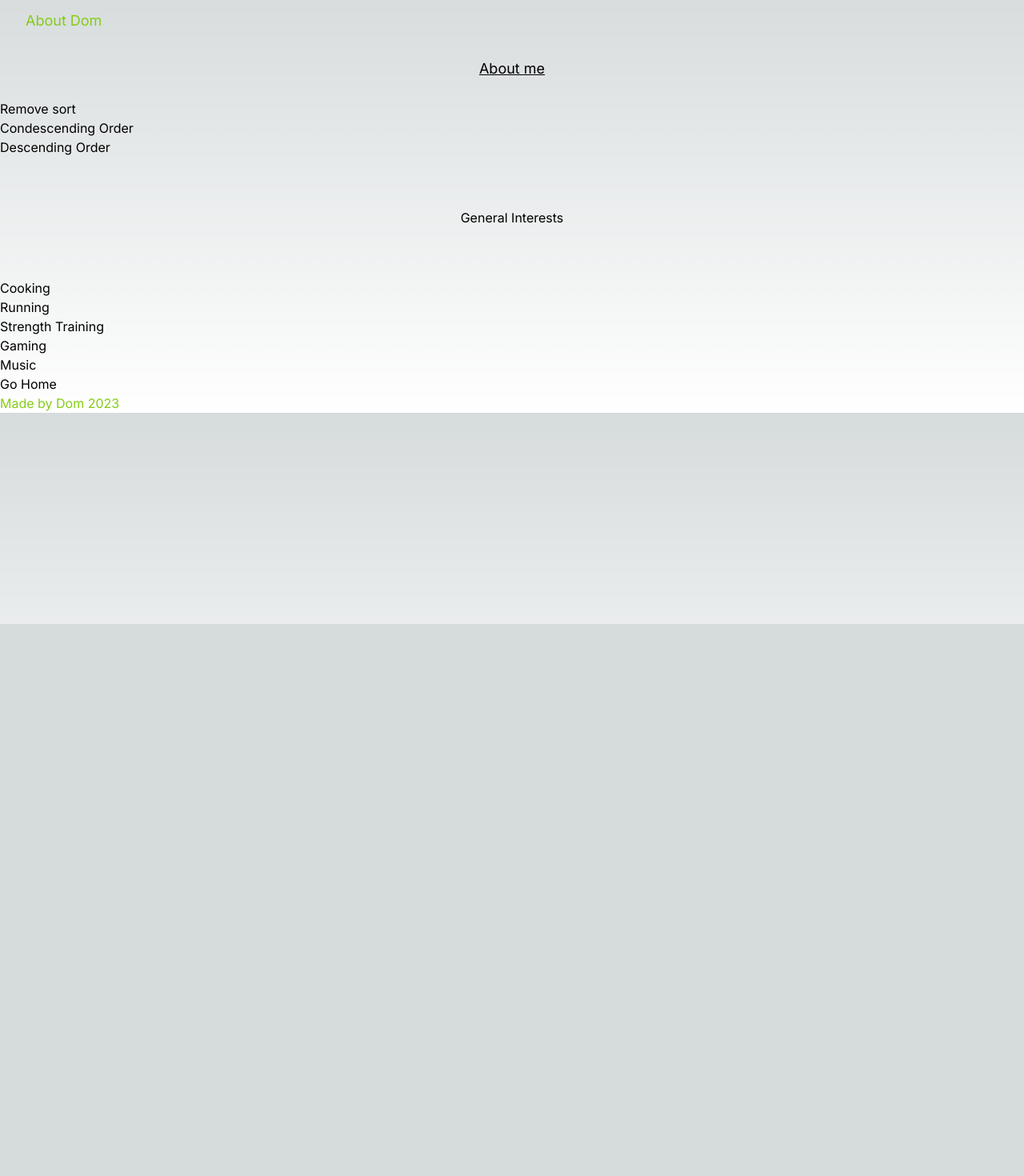
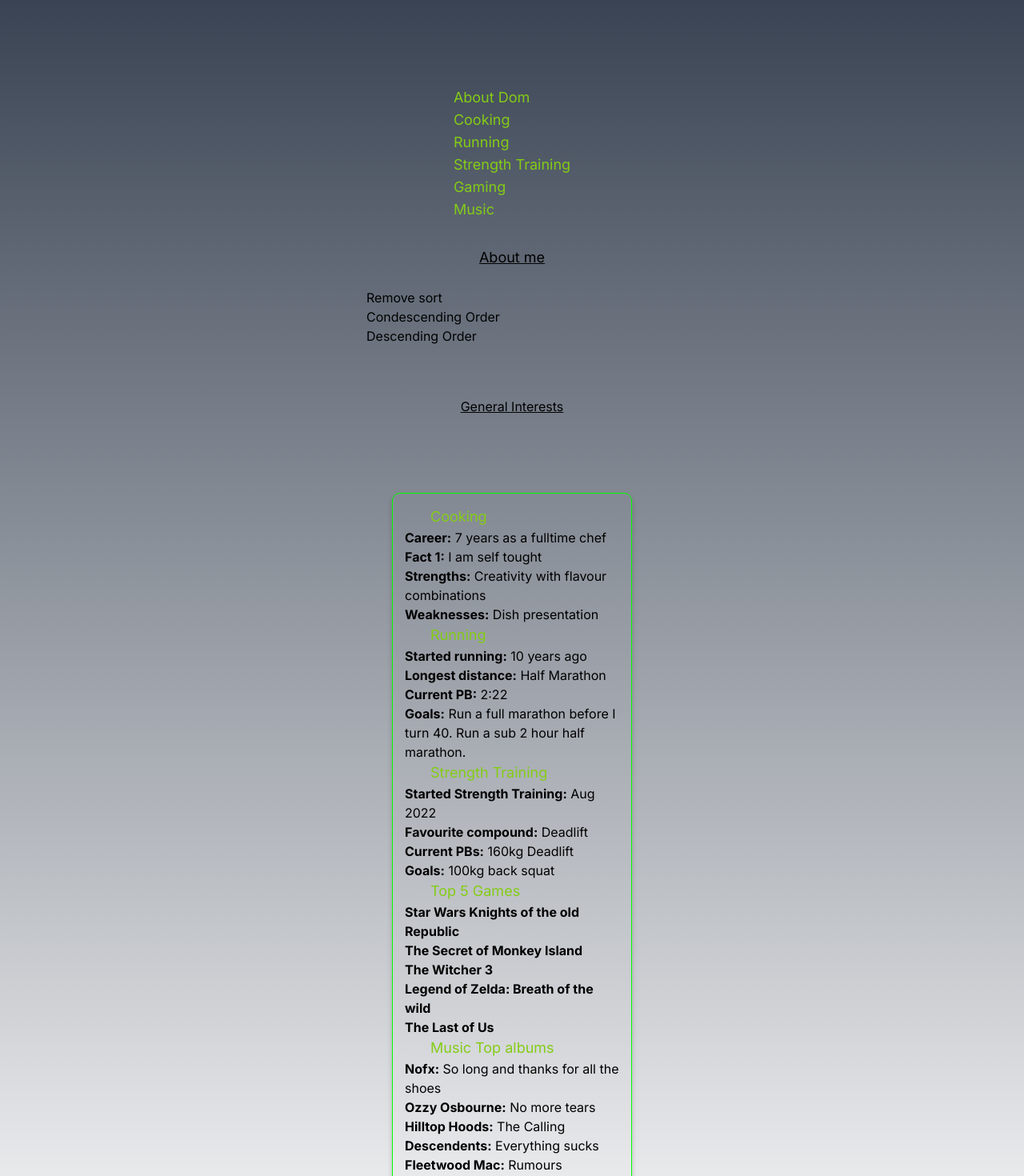
Before and after one commit to Dbenatar/next-class02, a Next.js app: page /aboutMe in a window 1280 px wide. Shown: the part 20-1490 px from the top of the page at 80% size. Before the commit the page ends 800 px from the top, so only its background shows below. Built offline with nearby package versions, Linux system fonts and the light colour scheme.

Commit message:
some slow  glasscard progress

```diff
--- a/src/app/aboutMe/page.tsx
+++ b/src/app/aboutMe/page.tsx
@@ -1,5 +1,6 @@
 import Link from "next/link";
 import { Metadata } from "next";
+import GlassCard from "@/app/components/GlassCard";
 
 export const metadata: Metadata = {
   title: "About Dom Blog",
@@ -57,8 +58,12 @@ export default function Page({
       <br />
       <Link href="/aboutMe?sortBy=desc">Descending Order</Link>
 
-      <p className="text-center p-10 m-6">General Interests</p>
-      {sortedAbout.map((about) => {
+      <p className="text-center p-10 m-6 underline">General Interests</p>
+
+      <div className="p-8 flex">
+        <GlassCard />
+      </div>
+      {/* {sortedAbout.map((about) => {
         return (
           <div key={about.id}>
             <Link href={`/aboutMe/${about.name.toLowerCase()}`}>
@@ -66,14 +71,8 @@ export default function Page({
             </Link>
           </div>
         );
-      })}
-      {/* <ul className="text-center">
-        <li>Cooking</li>
-        <li>Running</li>
-        <li>Strength Training</li>
-        <li>Gaming</li>
-        <li>Music</li>
-      </ul> */}
+      })} */}
+
       <Link className="" href="/">
         Go Home
       </Link>
--- /dev/null
+++ b/src/app/components/GlassCard.jsx
@@ -0,0 +1,82 @@
+import styles from "./GlassCard.module.css";
+
+export default function GlassCard() {
+  return (
+    <div className={`${styles.glasscard} ${styles.glasseffect}`}>
+      <h2 className="text-lime-500 px-8 text-lg">Cooking</h2>
+      <p>
+        <strong>Career:</strong> 7 years as a fulltime chef
+      </p>
+      <p>
+        <strong>Fact 1:</strong> I am self tought
+      </p>
+      <p>
+        <strong>Strengths:</strong> Creativity with flavour combinations
+      </p>
+      <p>
+        <strong>Weaknesses:</strong> Dish presentation
+      </p>
+
+      <h2 className="text-lime-500 px-8 text-lg">Running</h2>
+      <p>
+        <strong>Started running:</strong> 10 years ago
+      </p>
+      <p>
+        <strong>Longest distance:</strong> Half Marathon
+      </p>
+      <p>
+        <strong>Current PB:</strong> 2:22
+      </p>
+      <p>
+        <strong>Goals:</strong> Run a full marathon before I turn 40. Run a sub
+        2 hour half marathon.
+      </p>
+
+      <h2 className="text-lime-500 px-8 text-lg">Strength Training</h2>
+      <p>
+        <strong>Started Strength Training:</strong> Aug 2022
+      </p>
+      <p>
+        <strong>Favourite compound:</strong> Deadlift
+      </p>
+      <p>
+        <strong>Current PBs:</strong> 160kg Deadlift
+      </p>
+      <p>
+        <strong>Goals:</strong> 100kg back squat
+      </p>
+      <h2 className="text-lime-500 px-8 text-lg">Top 5 Games</h2>
+      <p>
+        <strong>Star Wars Knights of the old Republic</strong>
+      </p>
+      <p>
+        <strong>The Secret of Monkey Island</strong>
+      </p>
+      <p>
+        <strong>The Witcher 3</strong>
+      </p>
+      <p>
+        <strong>Legend of Zelda: Breath of the wild</strong>
+      </p>
+      <p>
+        <strong>The Last of Us</strong>
+      </p>
+      <h2 className="text-lime-500 px-8 text-lg">Music Top albums</h2>
+      <p>
+        <strong>Nofx:</strong> So long and thanks for all the shoes
+      </p>
+      <p>
+        <strong>Ozzy Osbourne:</strong> No more tears
+      </p>
+      <p>
+        <strong>Hilltop Hoods:</strong> The Calling
+      </p>
+      <p>
+        <strong>Descendents:</strong> Everything sucks
+      </p>
+      <p>
+        <strong>Fleetwood Mac:</strong> Rumours
+      </p>
+    </div>
+  );
+}
--- /dev/null
+++ b/src/app/components/GlassCard.module.css
@@ -0,0 +1,13 @@
+.glasscard {
+  display: flexbox;
+  border-radius: 10px;
+  padding: 15px;
+  max-width: 300px;
+  margin: auto;
+}
+
+.glasseffect {
+  background: rgba(rgb(0, 0, 0), rgb(0, 0, 0), rgb(0, 0, 0), 0.4);
+  border: 1px lime solid;
+  box-shadow: 0px 4px 6px rgba(0, 0, 0, 0.2);
+}
--- a/src/app/components/Header.tsx
+++ b/src/app/components/Header.tsx
@@ -1,12 +1,43 @@
 import Link from "next/link";
-import About from "../aboutMe/page";
+
+type aboutType = {
+  name: string;
+  id: number;
+};
+
+let about: aboutType[] = [
+  { name: "Cooking", id: 0 },
+  { name: "Running", id: 1 },
+  { name: "Strength Training", id: 2 },
+  { name: "Gaming", id: 3 },
+  { name: "Music", id: 4 },
+];
 
 export default function Header() {
   return (
     <>
       <header className="text-lime-500 p-8 text-lg">
-        About Dom
-        <Link href={"./aboutMe"} />
+        <Link href={"/"}>About Dom</Link>
+
+        <nav>
+          <ul>
+            <Link href="/aboutMe">
+              <li>Cooking</li>
+            </Link>
+            <Link href="/aboutMe">
+              <li>Running</li>
+            </Link>
+            <Link href="/aboutMe">
+              <li>Strength Training</li>
+            </Link>
+            <Link href="/aboutMe">
+              <li>Gaming</li>
+            </Link>
+            <Link href="/aboutMe">
+              <li>Music</li>
+            </Link>
+          </ul>
+        </nav>
       </header>
     </>
   );
--- a/src/app/layout.tsx
+++ b/src/app/layout.tsx
@@ -18,7 +18,9 @@ export default function RootLayout({
 }) {
   return (
     <html lang="en">
-      <body className={`${inter.className} `}>
+      <body
+        className={`${inter.className} flex min-h-screen flex-col items-center justify-between p-24 bg-gray-700`}
+      >
         <Header />
         {children}
 
```
Also changed, not shown: tsconfig.json (+18 -5 lines).
